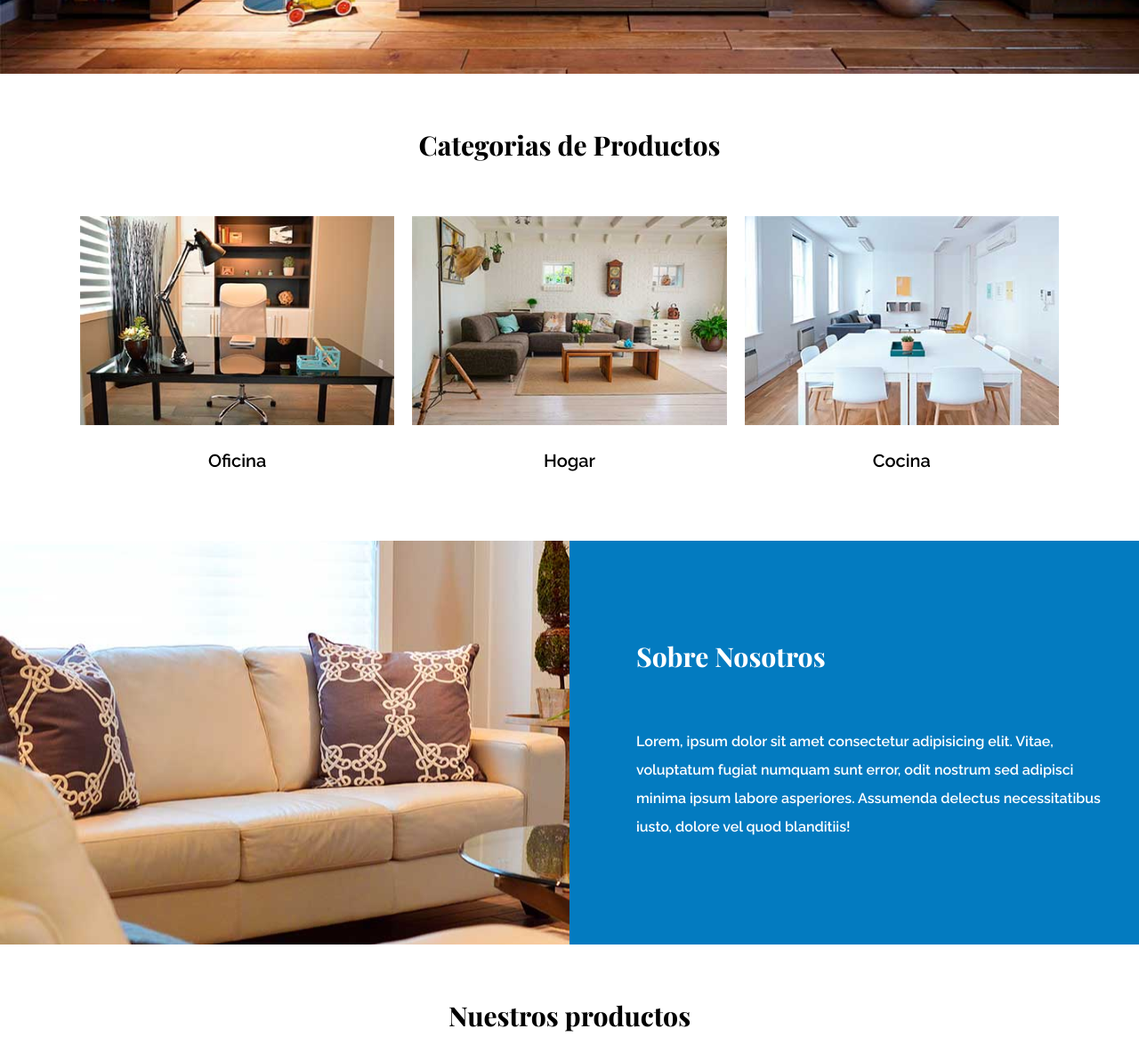
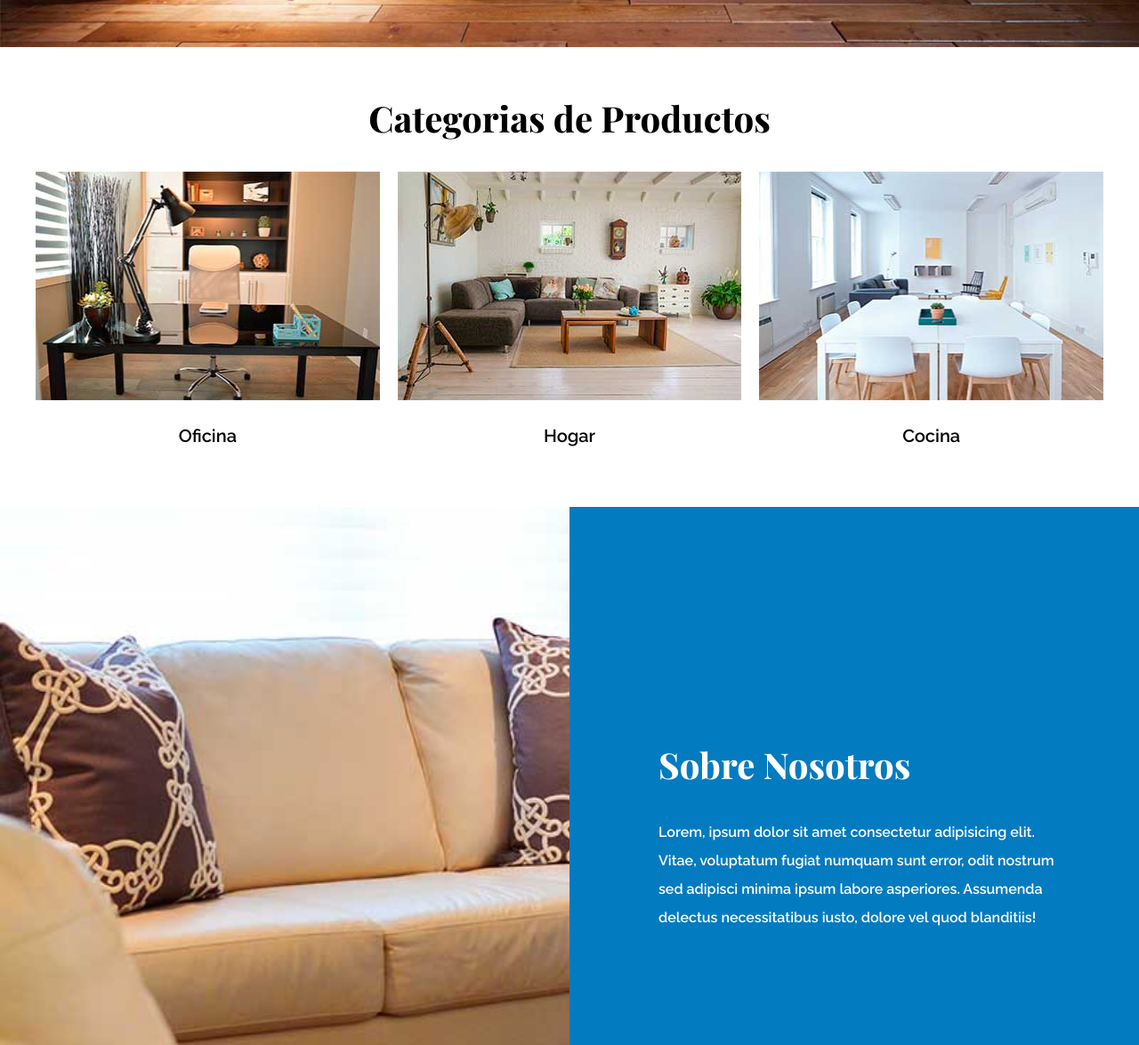
Before and after one commit to miguelapol/muebleria, a plain HTML site: page index.html in a window 1280 px wide. Shown: the part 940-2115 px from the top of the page at 89% size. Drawn offline with nearby package versions, Linux system fonts and the light colour scheme; a web font is replaced by a local one.

Commit message:
agregando media queries

```diff
--- a/css/style.css
+++ b/css/style.css
@@ -32,18 +32,32 @@ h3{
     font-weight: 750;
     font-style: normal;
     /*todos los headers tienen margen*/
-    margin:0 0 5rem 0;
+    margin:0 0 2rem 0;
 }
 h1{
-    font-size: 5rem;
+    font-size: 4rem;
+}
+@media (min-width:768px) {
+    h1{
+        font-size: 5rem;
+    }
 }
 h2{
-    font-size: 3rem;
+    font-size: 3.2rem;
+}
+@media (min-width:768px) {
+    h2{
+        font-size: 4rem;
+    }
 }
 
 h3{
-    font-size: 3rem;
-
+    font-size: 2.4rem;
+}
+@media (min-width:768px) {
+    h3{
+        font-size: 3rem;
+    }
 }
 /*Globales*/
 a{
@@ -109,9 +123,15 @@ img{
 }
 .nav-principal{
     display: flex;
-    justify-content: space-between;
+    flex-direction: column;
+    align-items: center;
 }
-
+@media (min-width:768px) {
+    .nav-principal{
+        flex-direction: row;
+        justify-content: space-between;
+    }
+}
 /* las imagenes muy grandes se les conoce hero*/
 .hero{
     background-image: url(../Img/principal.jpg);
@@ -119,16 +139,20 @@ img{
     background-repeat: no-repeat;
     /*va estirar la imagen*/
     background-size: cover;
-    height:75rem;
+    height:25rem;
 }
-
+@media (min-width:768px) {
+    .hero{
+        height:75rem;
+    }
+}
 /**Box model**/
 
 /* las diferencias en display inline y display block
 
 los de block le podemos añadir que tamaño width y height puede tener */
 .categorias{
-    padding:5rem;
+    padding:4rem 0;
 }
 .categorias h2{
     text-align: center;
@@ -143,44 +167,78 @@ los de block le podemos añadir que tamaño width y height puede tener */
     padding: 2rem;
     font-size: 2rem;
 }
+.categoria img{
+    width: 100%;
+}
+.categoria{
+    margin-bottom: 2rem;
+}
+@media (min-width:768px) {
+    .categoria{
+        margin-bottom: 0;
+    }
+}
 .categoria a:hover{
     background-color: #037bc0;
     color: white;
     border-end-end-radius: 1rem;
 }
+
+@media (min-width:768px) {
 /*listado de categorias*/
 .listado-categorias{
     display: grid;
     grid-template-columns: repeat(3,1fr);
     /*separacion en cada cuadro*/
     gap: 2rem;
+    }
 }
 
 /*bloque sobre sobrenosotros*/
 .sobre-nosotros{
-    background-image: linear-gradient(to right,transparent 50%,#037bc0 50%),url(../Img/nosotros.jpg);
-    padding: 10rem 0;
-    background-position: left;
+    background-image: linear-gradient(to bottom,transparent 50%,#037bc0 50%),url(../Img/nosotros.jpg);
+        /*color tamaño/tamaño imagen*/
+    background-position: center,top left;
     background-repeat: no-repeat;
     /*recuerda que son dos backgrounds
     linear gradient y la imagen
     */
-    background-size: 100%,100rem;
+    background-size: 100%,70rem;
+}
+@media (min-width:768px) {
+    .sobre-nosotros{
+        background-image: linear-gradient(to right,transparent 50%,#037bc0 50%),url(../Img/nosotros.jpg);
+        background-position: left center;
+        padding: 10rem 0;
+        background-size: 100%,160rem;
+    }
 }
 .sobre-nosotros-grid{
-    display: flex;
-    /* displa:grid; */
-    justify-content: flex-end;
-    padding-left: 15rem;
-    /* grid-template-columns: repeat(2,1fr);
-    gap: 15rem; */
+    /* display: flex; */
+    display:grid;
+    /* justify-content: flex-end; */
+    /* padding-left: 15rem; */
+    grid-template-rows: repeat(2,1fr);
+}
+@media (min-width:768px) {
+    .sobre-nosotros-grid{
+        grid-template-columns: repeat(2,1fr);
+        grid-template-rows: unset;
+        gap: 10rem;
+    }
 }
 .nosotros-texto{
-    flex-basis: 50%;
-    /* grid-column: 2/3; */
+    /* flex-basis: 50%; */
+     grid-row: 2/3;
     color: white;
+    padding: 5rem;
 }
+@media (min-width:768px) {
+    .nosotros-texto{
+         grid-column: 2/3;
 
+    }
+}
 /**listado de productos**/
 
 .contenido-principal{
```
